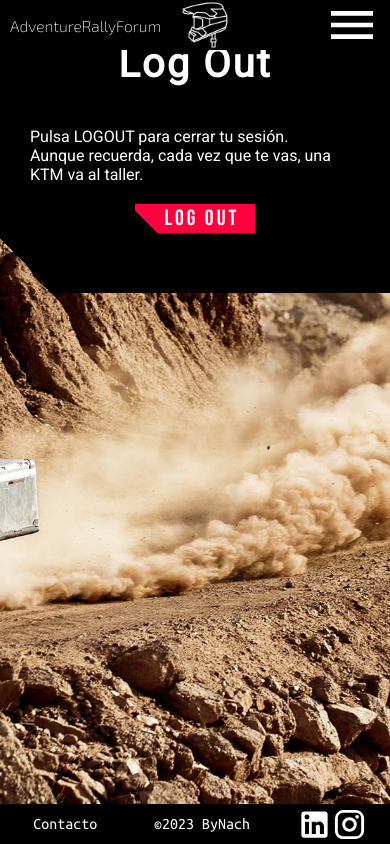
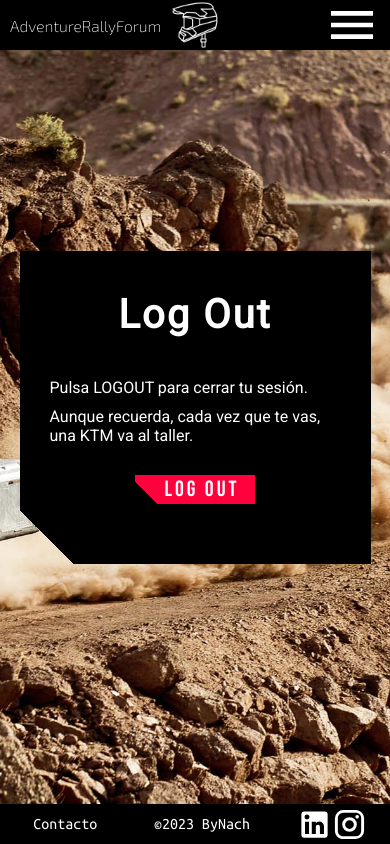
Before and after one commit to byNach/AdventureRallyForum, a React (Vite) app in the folder AdventureRallyForum/: page /LogOutPage in a window 390 px wide. Built offline with nearby package versions, Linux system fonts and the light colour scheme; no server answers.

Commit message:
RF styles on mobile

```diff
--- a/AdventureRallyForum/src/assets/Styles/Styled-components/Header-style.css
+++ b/AdventureRallyForum/src/assets/Styles/Styled-components/Header-style.css
@@ -46,7 +46,7 @@ a {
 }
 
 .Helmet-img {
-  margin-left: 20px;
+  margin-left: 10px;
   height: 5vw;
   max-height: 70px;
 }
@@ -74,7 +74,7 @@ a {
 .SignUp {
   width: 100px;
   height: 35px;
-  font-size: 22px;
+  font-size: 20px;
   margin-right: 30px;
   padding-left: 20px;
   font-family: 'Bebas Neue', cursive;
--- a/AdventureRallyForum/src/assets/Styles/Styled-components/LogOut-style.css
+++ b/AdventureRallyForum/src/assets/Styles/Styled-components/LogOut-style.css
@@ -27,6 +27,7 @@
   flex-direction: column;
   flex-wrap: nowrap;
   align-items: self-start;
+  margin-bottom: 10px;
 }
 
 .Submit-button {
--- a/AdventureRallyForum/src/assets/Styles/Styled-components/Login-style.css
+++ b/AdventureRallyForum/src/assets/Styles/Styled-components/Login-style.css
@@ -32,7 +32,7 @@
 .Top-input-tetx {
   user-select: none;
   margin-bottom: 10px;
-  font-size: 22px;
+  font-size: 20px;
   font-weight: 600;
   letter-spacing: 1px;
 }
@@ -57,7 +57,7 @@
   user-select: none;
   width: 100px;
   height: 35px;
-  font-size: 22px;
+  font-size: 20px;
   margin-top: 20px;
   margin-bottom: 30px;
   margin-right: 0;
@@ -133,3 +133,10 @@
     transform: scale(1.2);
   }
 }
+
+@media screen and (max-width: 1200px) {
+ .Login-base {
+  max-height: 80vh;
+  padding: 20px;
+ }
+}
--- a/AdventureRallyForum/src/assets/Styles/Styled-components/SignUp-style.css
+++ b/AdventureRallyForum/src/assets/Styles/Styled-components/SignUp-style.css
@@ -37,7 +37,7 @@
 .Top-input-text {
   user-select: none;
   margin-bottom: 10px;
-  font-size: 22px;
+  font-size: 20px;
   font-weight: 600;
   letter-spacing: 1px;
 }
@@ -62,7 +62,7 @@
   user-select: none;
   width: 130px;
   height: 35px;
-  font-size: 22px;
+  font-size: 20px;
   margin-top: 20px;
   margin-bottom: 30px;
 }
@@ -82,12 +82,17 @@
 
 @media screen and (max-width: 1200px) {
   .SignUp-base {
-    width: 90vw;
-    padding: 10px;
+    width: 350px;
+    max-width: 90vw;
+    padding: 20px;
   }
 
   .SignUp-title {
-    font-size: 34px;
+    font-size: 32px;
+    margin-bottom: 10px;
+  }
+
+  .Input {
     margin-bottom: 10px;
   }
 
--- a/AdventureRallyForum/src/assets/Styles/Styled-pages/LogInPage-style.css
+++ b/AdventureRallyForum/src/assets/Styles/Styled-pages/LogInPage-style.css
@@ -3,6 +3,7 @@
   height: 100vh;
   flex-direction: column;
   justify-content: center;
+  align-items: center;
   background-image: url("../../Images/nikolay.jpg");
   background-position: center;
   background-repeat: no-repeat;
@@ -15,3 +16,9 @@
   align-items: center;
   justify-content: center;
 }
+
+@media screen and (max-width: 1200px) {
+  .Center-box {
+    max-width: 90vw;
+  }
+}
--- a/AdventureRallyForum/src/assets/Styles/Styled-pages/LogOutPage-style.css
+++ b/AdventureRallyForum/src/assets/Styles/Styled-pages/LogOutPage-style.css
@@ -1,12 +1,12 @@
 .LogOutPage {
   display: flex;
   min-height: 100vh;
-  flex-direction: column;
+  align-items: center;
+  justify-content: center;
   background-image: url("../../Images/2013-ktm-1190-adventure-r-action-07.jpg");
   background-position: center;
   background-repeat: no-repeat;
   background-size: cover;
-  justify-content: space-between;
 }
 
 .Center-box {
--- a/AdventureRallyForum/src/assets/Styles/Styled-pages/SignUpPage-style.css
+++ b/AdventureRallyForum/src/assets/Styles/Styled-pages/SignUpPage-style.css
@@ -3,6 +3,7 @@
   min-height: 100vh;
   flex-direction: column;
   justify-content: center;
+  align-items: center;
   background-image: url("../../Images/2013-ktm-1190-adventure-r-action-07.jpg");
   background-position: center;
   background-repeat: no-repeat;
```
